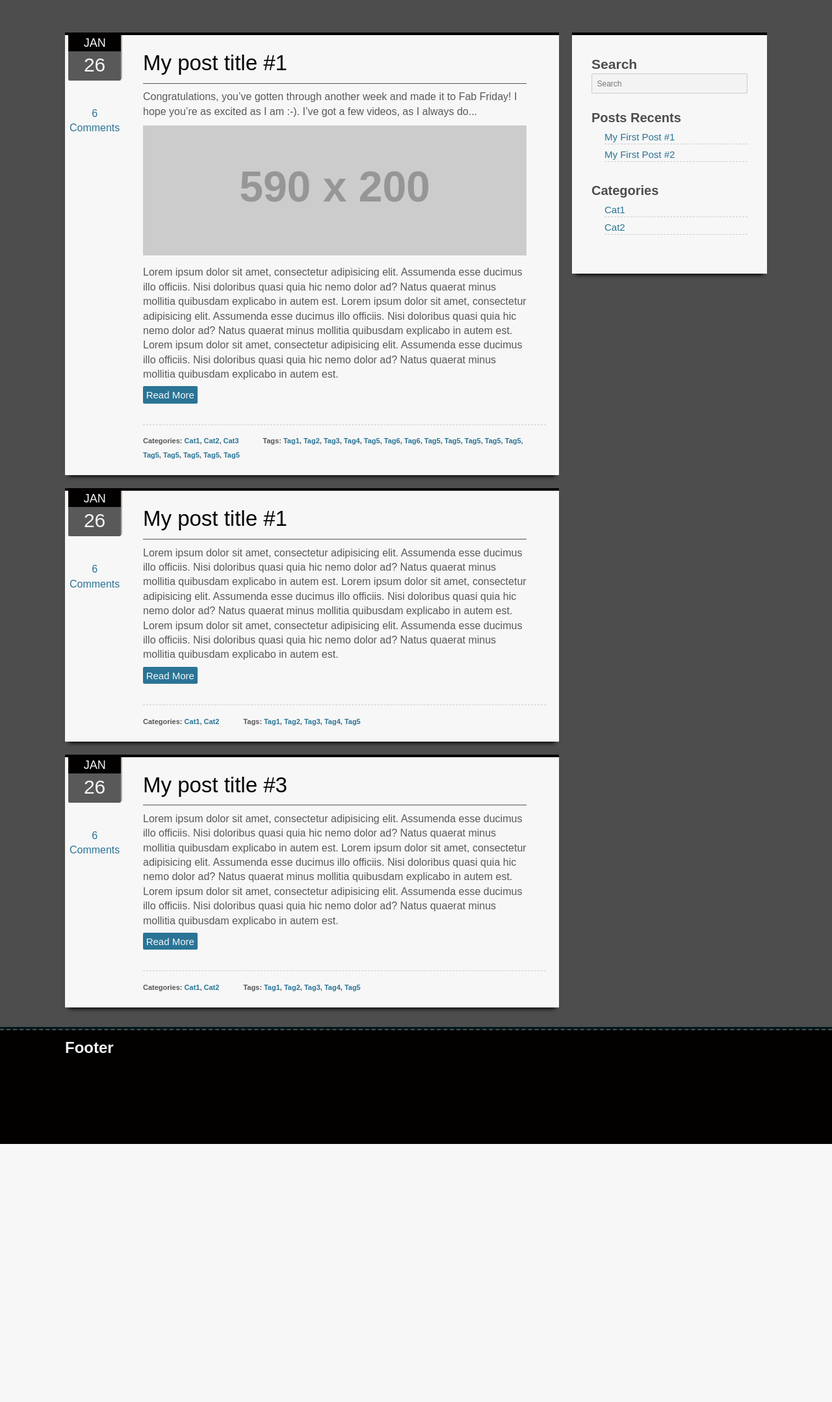
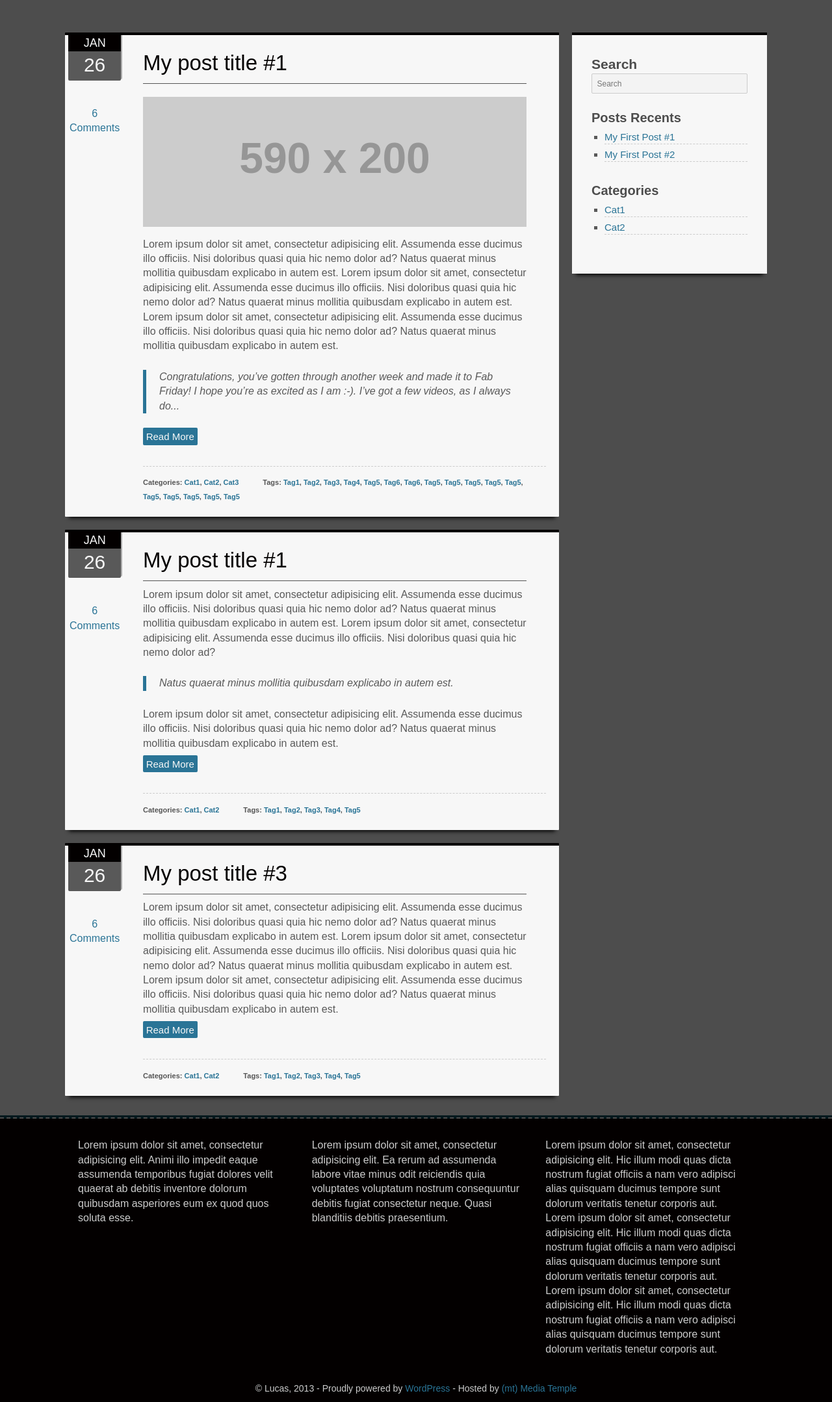
Before and after one commit to AgtLucas/Drifter, a PHP site: page / in a window 1280 px wide. Shown: the part 100-2257 px from the top of the page at 65% size. Before the commit the page ends 1860 px from the top, so only its background shows below. Run offline with PHP 8.4, Linux system fonts and the light colour scheme; grey boxes labelled with a size stand in for pictures from a placeholder-image service; some libraries are stand-ins or nearby versions; some web fonts are replaced.

Commit message:
Chega por hoje!

```diff
--- a/css/style.css
+++ b/css/style.css
@@ -24,6 +24,7 @@ body {
 
 img, video {
   width: 100%;
+  margin-top: 1.25em;
 }
 
 .cf:before,
@@ -61,12 +62,24 @@ hr {
   border-bottom: 1px solid #030000;
 }
 
+blockquote {
+  padding-left: 1.25em;
+  margin-bottom: 1.5625em;
+  margin-top: 1.5625em;
+  border-left: 5px solid #2a7496;
+  font-style: italic;
+}
+
 .right {
   float: right;
 }
 
 .left {
   float: left;
+}
+
+.center {
+  text-align: center;
 }
 
 .stip {
@@ -97,8 +110,22 @@ header, footer {
 
 footer {
   position: relative;
-  height: 180px;
-  color: #f7f7f7;
+  color: #ccc;
+}
+footer .copyright {
+  position: relative;
+  font-size: 14px;
+  font-size: 0.875rem;
+}
+footer .copyright a {
+  color: #2a7496;
+}
+footer .footer-widget {
+  position: relative;
+  width: 33.3024119%;
+  float: left;
+  padding: 1.25em;
+  margin-bottom: 20px;
 }
 
 header {
@@ -294,6 +321,7 @@ section.main aside ul.sidebar li.widget ul {
   list-style: none;
   padding-left: 1.25em;
   /* 20 */
+  list-style: square;
   padding-bottom: 1.875em;
   /* 30 */
 }
--- a/index.html
+++ b/index.html
@@ -53,10 +53,6 @@
     				<div class="entry-content cf right">
                     <h2 class="post-title"><a href="#">My post title #1</a></h2>
 
-                        <p>
-                            Congratulations, you’ve gotten through another week and made it to Fab Friday! I hope you’re as excited as I am :-). I’ve got a few videos, as I always do...
-                        </p>
-
                         <img src="http://fakeimg.pl/590x200/?text=Agt.Lucas">
 
                         <p>
@@ -64,6 +60,10 @@
                             Lorem ipsum dolor sit amet, consectetur adipisicing elit. Assumenda esse ducimus illo officiis. Nisi doloribus quasi quia hic nemo dolor ad? Natus quaerat minus mollitia quibusdam explicabo in autem est.
                             Lorem ipsum dolor sit amet, consectetur adipisicing elit. Assumenda esse ducimus illo officiis. Nisi doloribus quasi quia hic nemo dolor ad? Natus quaerat minus mollitia quibusdam explicabo in autem est.
                         </p>
+
+                         <blockquote>
+                            Congratulations, you’ve gotten through another week and made it to Fab Friday! I hope you’re as excited as I am :-). I’ve got a few videos, as I always do...
+                        </blockquote>
 
                         <p><a href="#" class="button">Read More</a></p>
                     </div><!-- end entry-content -->
@@ -86,7 +86,7 @@
                     <h2 class="post-title"><a href="#">My post title #1</a></h2>
                         <p>
                             Lorem ipsum dolor sit amet, consectetur adipisicing elit. Assumenda esse ducimus illo officiis. Nisi doloribus quasi quia hic nemo dolor ad? Natus quaerat minus mollitia quibusdam explicabo in autem est.
-                            Lorem ipsum dolor sit amet, consectetur adipisicing elit. Assumenda esse ducimus illo officiis. Nisi doloribus quasi quia hic nemo dolor ad? Natus quaerat minus mollitia quibusdam explicabo in autem est.
+                            Lorem ipsum dolor sit amet, consectetur adipisicing elit. Assumenda esse ducimus illo officiis. Nisi doloribus quasi quia hic nemo dolor ad? <blockquote>Natus quaerat minus mollitia quibusdam explicabo in autem est.</blockquote>
                             Lorem ipsum dolor sit amet, consectetur adipisicing elit. Assumenda esse ducimus illo officiis. Nisi doloribus quasi quia hic nemo dolor ad? Natus quaerat minus mollitia quibusdam explicabo in autem est.
                         </p>
 
@@ -159,11 +159,37 @@
     </section><!-- end section main -->
 
 
-	<footer class="cf">
-         <div class="stip"></div>
-		<div class="content">
-			<h2>Footer</h2>
-		</div>
+	<footer>
+        <div class="stip"></div>
+		<div class="content cf">
+			<div class="footer-widget">
+               <p>
+                   Lorem ipsum dolor sit amet, consectetur adipisicing elit. Animi illo impedit eaque assumenda temporibus fugiat dolores velit quaerat ab debitis inventore dolorum quibusdam asperiores eum ex quod quos soluta esse.
+               </p>
+            </div>
+
+            <div class="footer-widget">
+                <p>
+                    Lorem ipsum dolor sit amet, consectetur adipisicing elit. Ea rerum ad assumenda labore vitae minus odit reiciendis quia voluptates voluptatum nostrum consequuntur debitis fugiat consectetur neque. Quasi blanditiis debitis praesentium.
+                </p>
+            </div>
+
+            <div class="footer-widget last">
+                <p>
+                    Lorem ipsum dolor sit amet, consectetur adipisicing elit. Hic illum modi quas dicta nostrum fugiat officiis a nam vero adipisci alias quisquam ducimus tempore sunt dolorum veritatis tenetur corporis aut.
+                </p>
+                <p>
+                    Lorem ipsum dolor sit amet, consectetur adipisicing elit. Hic illum modi quas dicta nostrum fugiat officiis a nam vero adipisci alias quisquam ducimus tempore sunt dolorum veritatis tenetur corporis aut.
+                </p>
+                <p>
+                    Lorem ipsum dolor sit amet, consectetur adipisicing elit. Hic illum modi quas dicta nostrum fugiat officiis a nam vero adipisci alias quisquam ducimus tempore sunt dolorum veritatis tenetur corporis aut.
+                </p>
+            </div>
+
+            <div class="copyright center">
+                <p>&copy Lucas, 2013 - Proudly powered by <a href="#">WordPress</a> - Hosted by <a href="#">(mt) Media Temple</a></p>
+            </div>
+		</div><!-- end footer content cf -->
 	</footer>
 </body>
 </html>
--- a/sass/_base.scss
+++ b/sass/_base.scss
@@ -51,6 +51,7 @@ body {
 
 img, video {
 	width: 100%;
+	margin-top: 1.25em;
 }
 
 .cf:before,
@@ -88,12 +89,24 @@ hr {
 	border-bottom: 1px solid $nied;
 }
 
+blockquote {
+	padding-left: 1.25em;
+	margin-bottom: 1.5625em;
+	margin-top: 1.5625em;
+	border-left: 5px solid $bluedust;
+	font-style: italic;
+}
+
 .right {
 	float: right;
 }
 
 .left {
 	float: left;
+}
+
+.center {
+	text-align: center;
 }
 
 .stip {
--- a/sass/_layout.scss
+++ b/sass/_layout.scss
@@ -17,8 +17,22 @@ header, footer {
 
 footer {
 	position: relative;
-	height: 180px;
-	color: $awhite;
+	color: #ccc;
+	.copyright {
+		position: relative;
+		font-size: 14px;
+		font-size: 0.875rem;
+		a {
+			color: $bluedust;
+		}
+	}
+	.footer-widget {
+		position: relative;
+		width: 33.3024119%;
+		float: left;
+		padding: 1.25em;
+		margin-bottom: 20px;
+	}
 }
 
 header {
@@ -205,6 +219,7 @@ section.main {
 				ul {
 					list-style: none;
 					padding-left: 1.25em; /* 20 */
+				  	list-style: square;
 					padding-bottom: 1.875em; /* 30 */
 					li {
 						padding-top: 5px;
```
